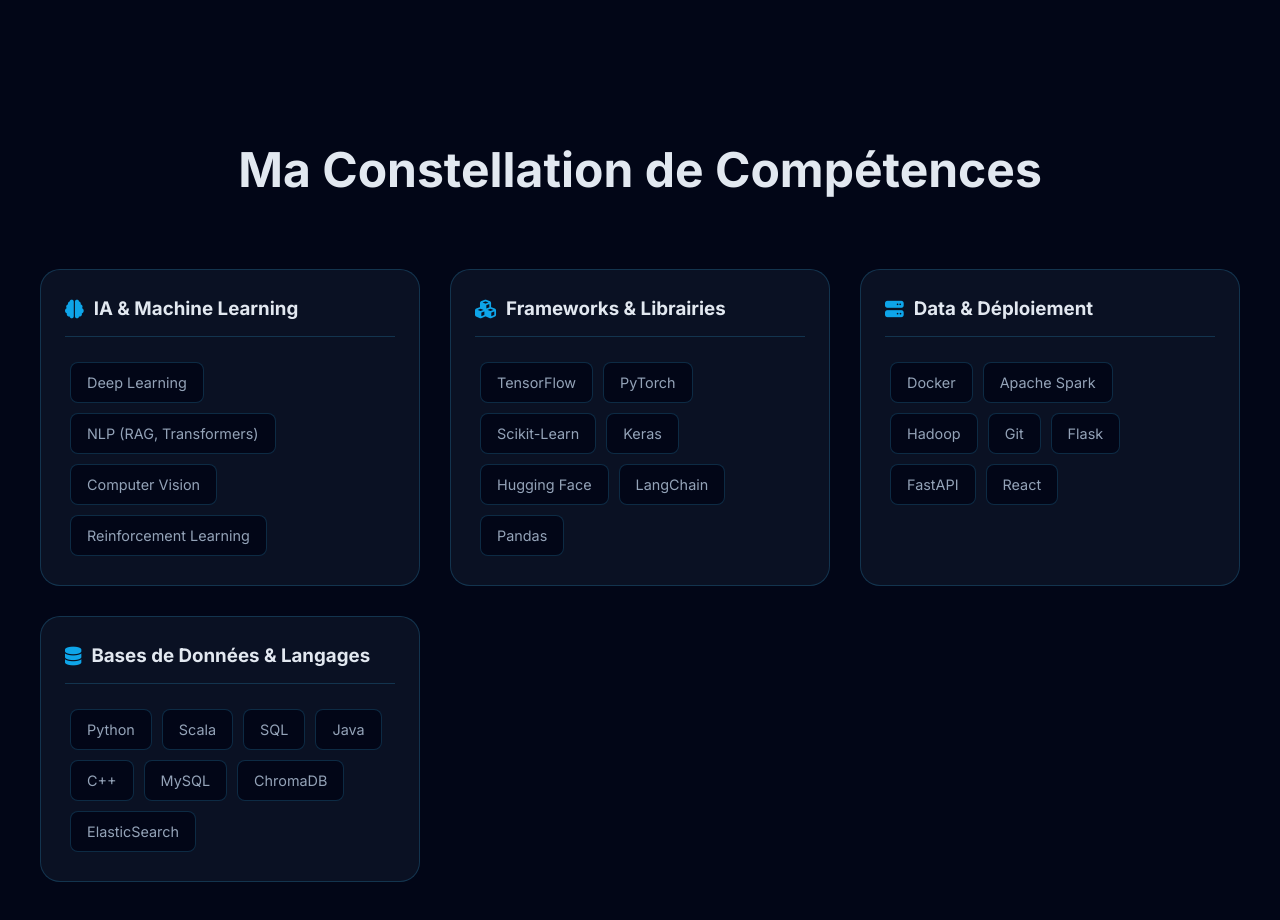
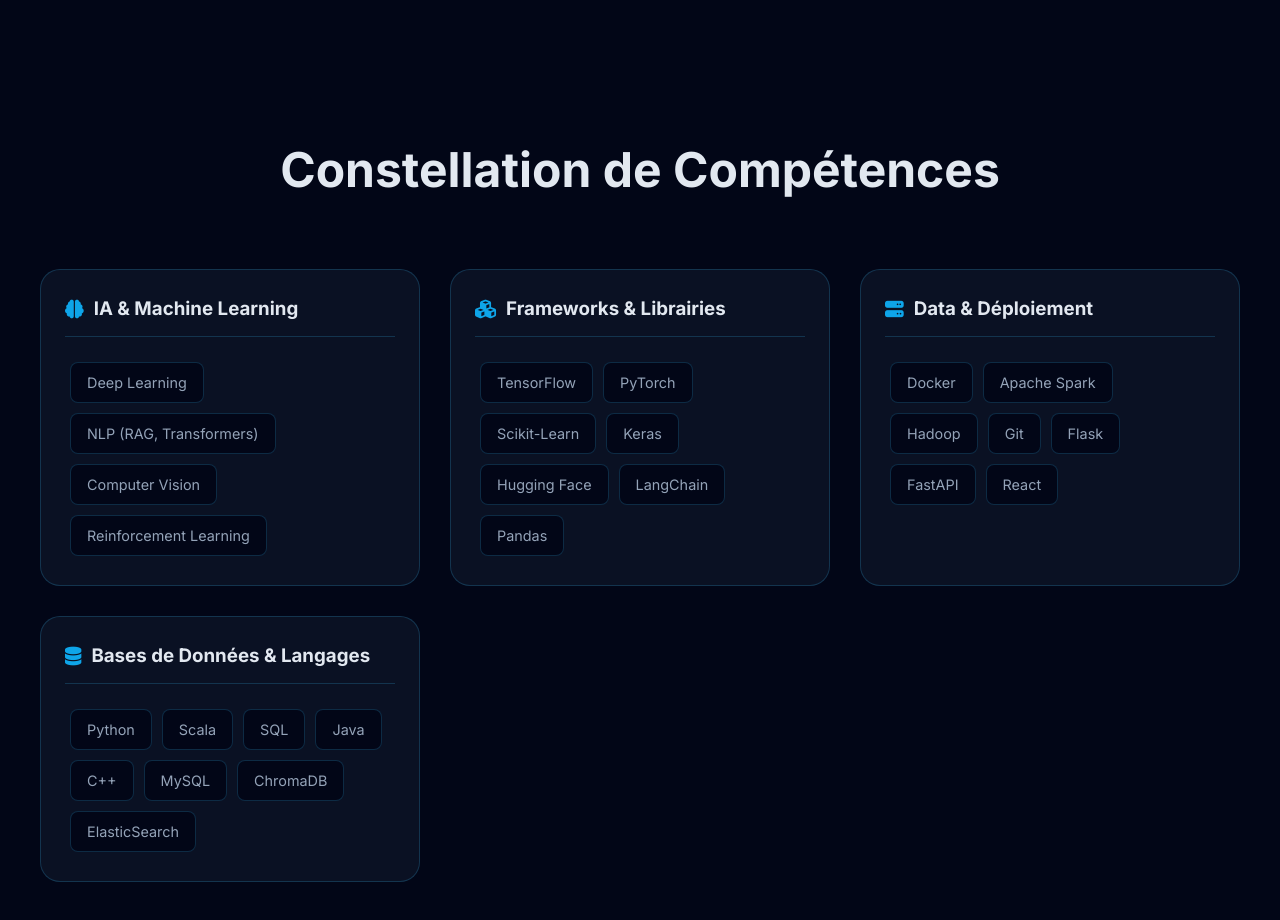
Before and after one commit to FayssalSabri/fayssalsabri.github.io, a plain HTML site: page index.html in a window 1280 px wide. Shown: the part 1840-2760 px from the top of the page. Drawn offline with Linux system fonts and the light colour scheme.

Commit message:
update portfolio

```diff
--- a/index.html
+++ b/index.html
@@ -216,7 +216,7 @@
 
         <section id="skills" class="section">
             <div class="container">
-                <h2 class="section-title">Ma Constellation de Compétences</h2>
+                <h2 class="section-title">Constellation de Compétences</h2>
                 <div class="skills-grid">
                     <div class="skill-category"><h3><i class="fas fa-brain"></i> IA & Machine Learning</h3><div class="skill-list"><span>Deep Learning</span><span>NLP (RAG, Transformers)</span><span>Computer Vision</span><span>Reinforcement Learning</span></div></div>
                     <div class="skill-category"><h3><i class="fas fa-cubes"></i> Frameworks & Librairies</h3><div class="skill-list"><span>TensorFlow</span><span>PyTorch</span><span>Scikit-Learn</span><span>Keras</span><span>Hugging Face</span><span>LangChain</span><span>Pandas</span></div></div>
```
